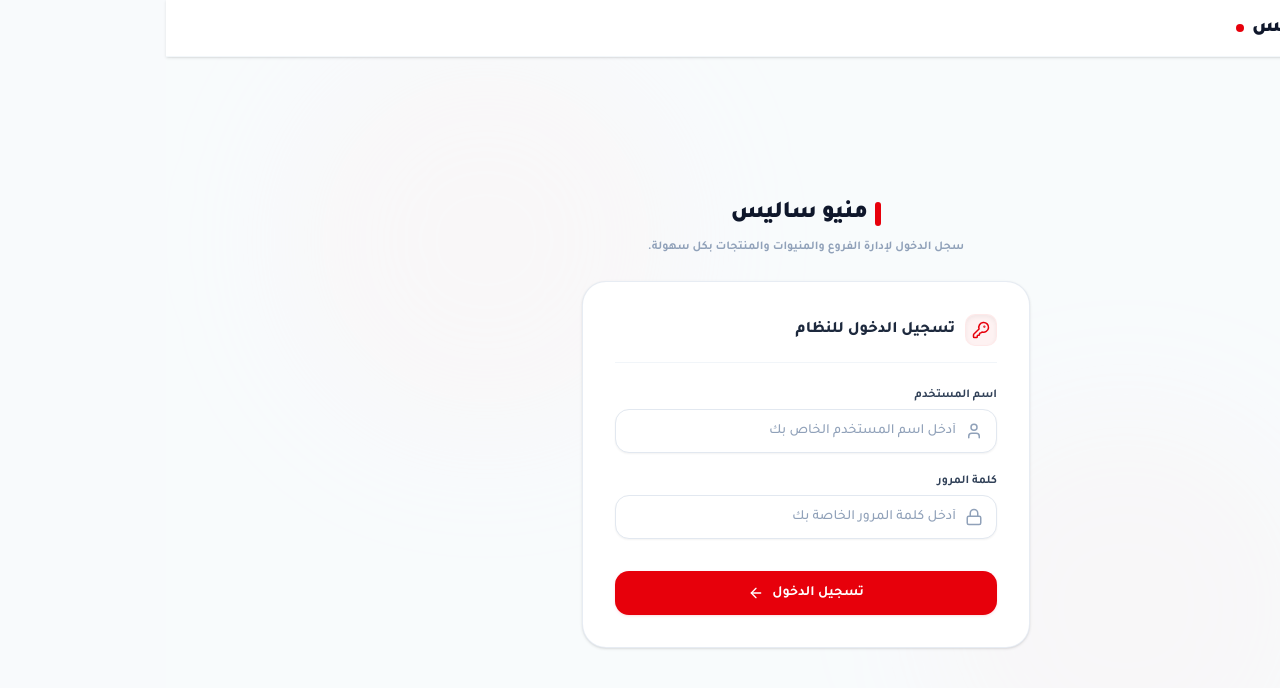
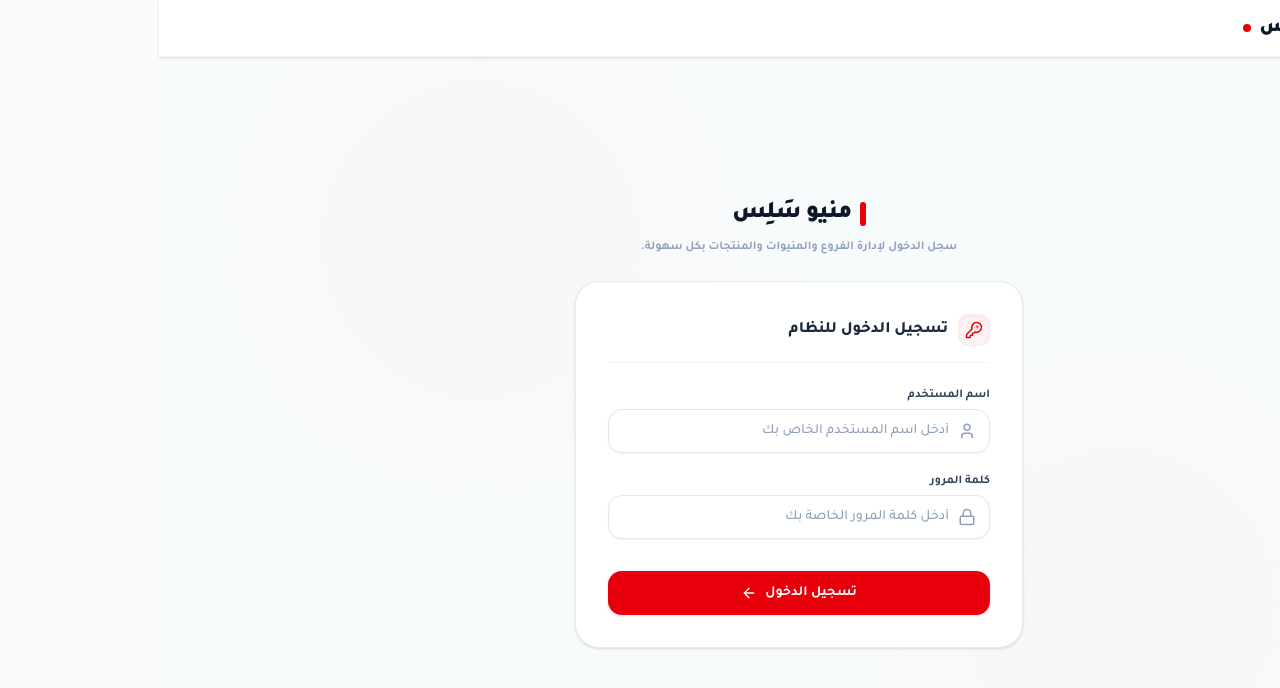
Before and after one commit to AbdlrhmanSaid/dashboard-menuSalis, a Next.js app: page /login in a window 1280 px wide. Shown: the top 688 px of the page. Built offline with nearby package versions, Linux system fonts and the light colour scheme; no server answers.

Commit message:
fix: update branding from "منيو ساليس" to "منيو سَلِس" across multiple components and pages

```diff
--- a/app/companies/[slug]/[branchId]/page.tsx
+++ b/app/companies/[slug]/[branchId]/page.tsx
@@ -87,7 +87,7 @@ export default function CompanyMenuPage() {
           <BackButton />
           <div className="flex items-center gap-2">
             <span className="h-5 w-1 bg-red-600 rounded-full" />
-            <span className="text-sm font-bold text-slate-800">منيو ساليس</span>
+            <span className="text-sm font-bold text-slate-800">منيو سَلِس</span>
           </div>
         </div>
 
--- a/app/companies/[slug]/page.tsx
+++ b/app/companies/[slug]/page.tsx
@@ -77,7 +77,7 @@ export default function CompanyBranchesPage() {
           <BackButton />
           <div className="flex items-center gap-2">
             <span className="h-5 w-1 bg-red-600 rounded-full" />
-            <span className="text-sm font-bold text-slate-800">منيو ساليس</span>
+            <span className="text-sm font-bold text-slate-800">منيو سَلِس</span>
           </div>
         </div>
 
--- a/app/dashboard/companies/page.tsx
+++ b/app/dashboard/companies/page.tsx
@@ -313,7 +313,7 @@ export default function CompanyDashboard() {
                   required: "اسم الشركة مطلوب",
                   minLength: { value: 2, message: "2 أحرف على الأقل" },
                 })}
-                placeholder="أدخل اسم الشركة (مثال: شركة ساليس للمطاعم)"
+                placeholder="أدخل اسم الشركة (مثال: شركة سَلِس للمطاعم)"
                 disabled={isCreating}
                 onChange={(e) => {
                   registerCreate("name").onChange(e);
--- a/app/dashboard/layout.tsx
+++ b/app/dashboard/layout.tsx
@@ -4,8 +4,8 @@ import Header from "@/components/dashboard/Header";
 import AdminGuard from "@/lib/AdminGuard";
 
 export const metadata: Metadata = {
-  title: "منصة منيو ساليس | لوحة التحكم",
-  description: "لوحة التحكم لإدارة الشركات والفروع والمنيوهات والمنتجات لساليس",
+  title: "منصة منيو سَلِس | لوحة التحكم",
+  description: "لوحة التحكم لإدارة الشركات والفروع والمنيوهات والمنتجات لسَلِس",
 };
 
 export default function RootLayout({
--- a/app/dashboard/page.tsx
+++ b/app/dashboard/page.tsx
@@ -47,7 +47,7 @@ const DashboardPage = () => {
         <div className="relative flex flex-col md:flex-row md:items-center justify-between gap-6">
           <div className="space-y-2">
             <h1 className="text-3xl font-extrabold tracking-tight sm:text-4xl text-white">
-              لوحة التحكم الإدارية لمنصة منيو ساليس
+              لوحة التحكم الإدارية لمنصة منيو سَلِس
             </h1>
             <p className="text-red-100 max-w-xl text-base leading-relaxed">
               مرحباً بك {user?.username || "المستخدم"} في نظام التشغيل الموحد لإدارة الشركات والفروع وقوائم الطعام والمنتجات.
--- a/app/layout.tsx
+++ b/app/layout.tsx
@@ -10,8 +10,8 @@ const tajawal = Tajawal({
 });
 
 export const metadata: Metadata = {
-  title: "منيو ساليس",
-  description: "لوحة تحكم منصة منيو ساليس",
+  title: "منيو سَلِس",
+  description: "لوحة تحكم منصة منيو سَلِس",
 };
 
 export default function RootLayout({
--- a/app/product/[id]/page.tsx
+++ b/app/product/[id]/page.tsx
@@ -69,7 +69,7 @@ export default function ProductDetailsPage() {
           <BackButton />
           <div className="flex items-center gap-2">
             <span className="h-5 w-1 bg-red-600 rounded-full" />
-            <span className="text-sm font-bold text-slate-800">منيو ساليس</span>
+            <span className="text-sm font-bold text-slate-800">منيو سَلِس</span>
           </div>
         </div>
 
--- a/app/profile/page.tsx
+++ b/app/profile/page.tsx
@@ -48,7 +48,7 @@ function ProfileContent() {
 
             <div className="flex items-center gap-2">
               <span className="h-5 w-1 bg-red-600 rounded-full" />
-              <span className="text-sm font-bold text-slate-800">منيو ساليس</span>
+              <span className="text-sm font-bold text-slate-800">منيو سَلِس</span>
             </div>
           </div>
 
--- a/app/settings/page.tsx
+++ b/app/settings/page.tsx
@@ -68,7 +68,7 @@ export default function SettingsPage() {
 
           <div className="flex items-center gap-2">
             <span className="h-5 w-1 bg-red-600 rounded-full" />
-            <span className="text-sm font-bold text-slate-800">منيو ساليس</span>
+            <span className="text-sm font-bold text-slate-800">منيو سَلِس</span>
           </div>
         </div>
 
--- a/components/LoginForm.tsx
+++ b/components/LoginForm.tsx
@@ -47,7 +47,7 @@ export default function LoginForm() {
         <div className="text-center space-y-2">
           <div className="inline-flex items-center justify-center gap-2">
             <span className="h-6 w-1.5 bg-red-600 rounded-full" />
-            <span className="text-2xl font-black tracking-tight text-slate-900">منيو ساليس</span>
+            <span className="text-2xl font-black tracking-tight text-slate-900">منيو سَلِس</span>
           </div>
           <p className="text-xs text-slate-400 font-semibold max-w-xs mx-auto leading-relaxed">
             سجل الدخول لإدارة الفروع والمنيوات والمنتجات بكل سهولة.
--- a/components/NavBar.tsx
+++ b/components/NavBar.tsx
@@ -36,7 +36,7 @@ export default function NavBar() {
           href="/"
           className="flex items-center gap-2 text-xl font-black text-slate-900 tracking-tight hover:opacity-90 transition-opacity"
         >
-          <span>منيو ساليس</span>
+          <span>منيو سَلِس</span>
           <span className="h-2 w-2 rounded-full bg-red-600" />
         </Link>
       </div>
--- a/components/Sidebar.tsx
+++ b/components/Sidebar.tsx
@@ -79,7 +79,7 @@ export default function SideBar() {
           <Link href="/" className="flex items-center gap-2">
             <span className="h-6 w-1 bg-red-600 rounded-full" />
             <span className="text-lg font-bold tracking-tight text-slate-950">
-              منيو ساليس
+              منيو سَلِس
             </span>
           </Link>
         </div>
```
